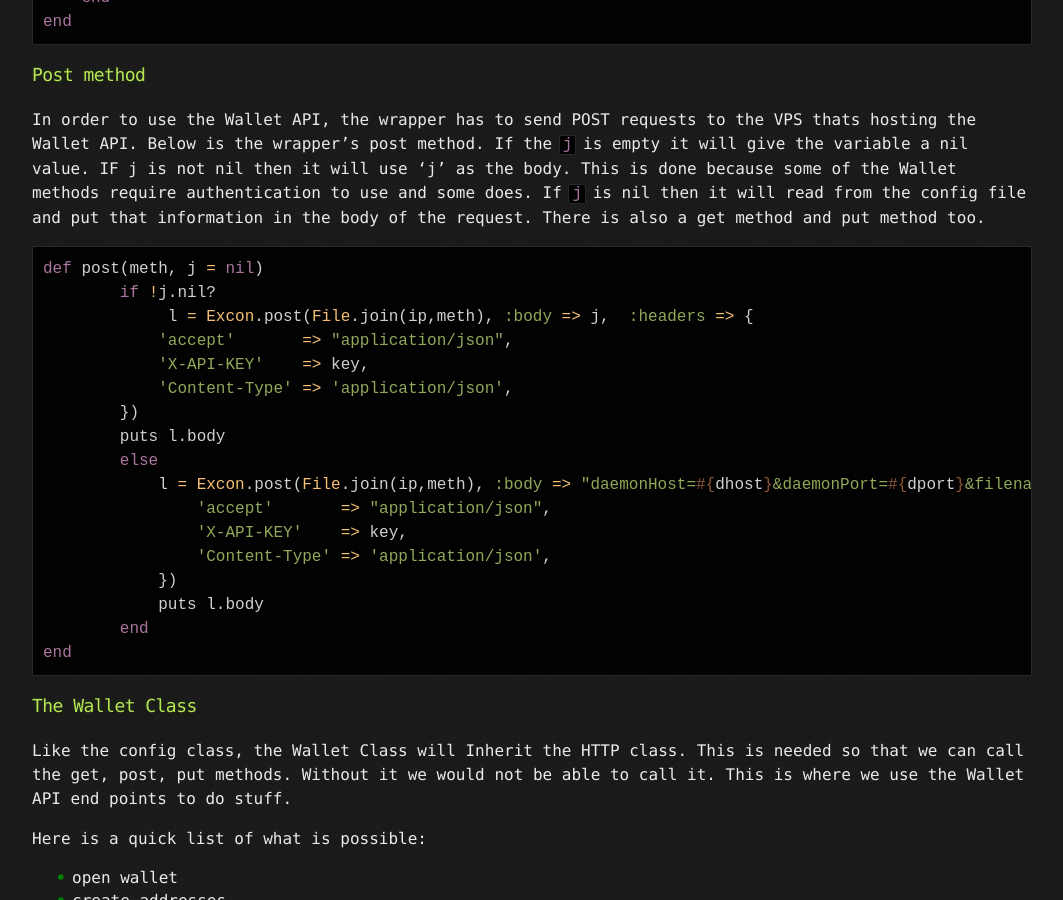
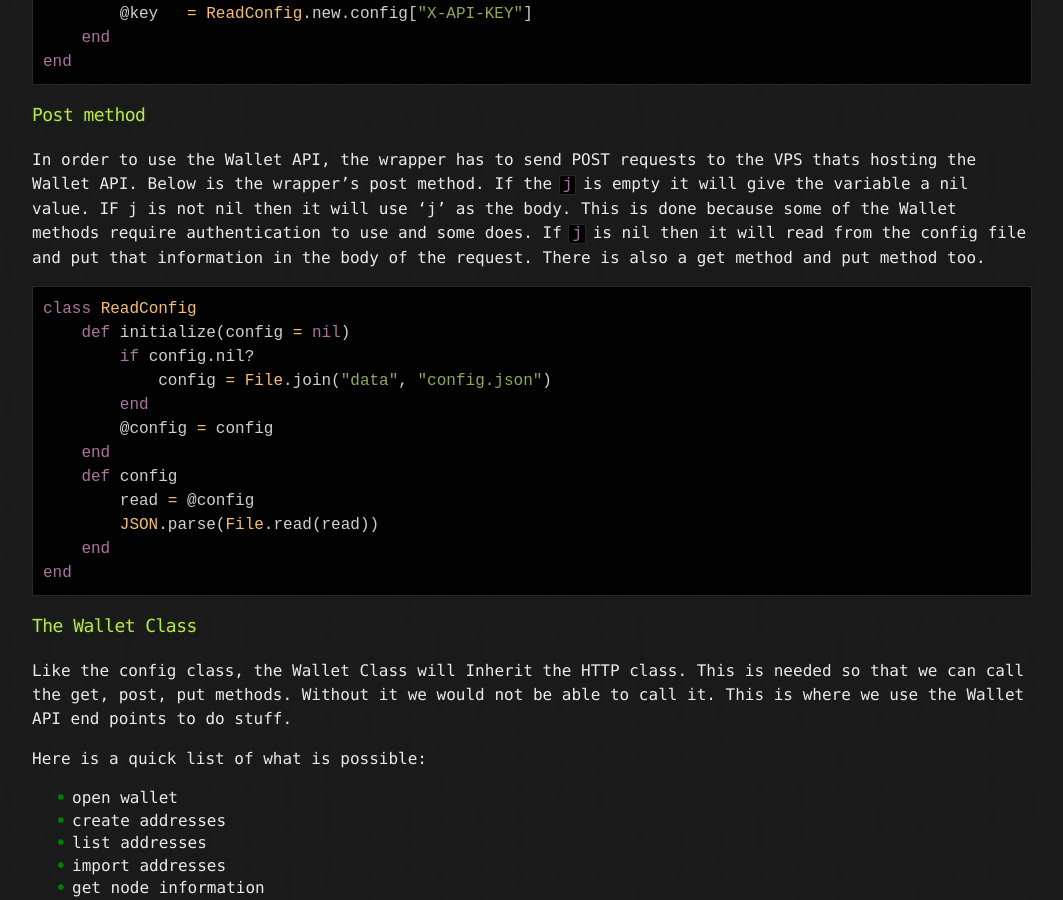
Before and after one commit to Michael-Meade/MinerFind, a Jekyll site: the page built from Projects/TurtleCoin-Wallet-API-Ruby.md, in a window 1280 px wide and 900 px high, scrolled down 985 px. Shown: the whole window, without its empty margins (108-1171 px from the left). Built offline with Jekyll 4.4.1, drawn with Linux system fonts in a browser that asks for light colours; our own code applies the rules of GitHub Pages for plain Markdown files; the repository's description, which GitHub fills in, is left out; some of the changed text lies outside the part shown.

Commit message:
Update TurtleCoin-Wallet-API-Ruby.md

````diff
--- a/Projects/TurtleCoin-Wallet-API-Ruby.md
+++ b/Projects/TurtleCoin-Wallet-API-Ruby.md
@@ -41,22 +41,17 @@ Below is the wrapper's post method. If the `j` is empty it will give the variabl
 This is done because some of the Wallet methods require authentication to use and some does. If `j` is nil then it will read from the config file
 and put that information in the body of the request. There is also a get method and put method too.
 ```ruby
-def post(meth, j = nil)
-        if !j.nil?
-             l = Excon.post(File.join(ip,meth), :body => j,  :headers => {
-            'accept'       => "application/json",
-            'X-API-KEY'    => key,
-            'Content-Type' => 'application/json',
-        })
-        puts l.body
-        else
-            l = Excon.post(File.join(ip,meth), :body => "daemonHost=#{dhost}&daemonPort=#{dport}&filename=#{filename}&password=#{pass}",  :headers => {
-                'accept'       => "application/json",
-                'X-API-KEY'    => key,
-                'Content-Type' => 'application/json',
-            })
-            puts l.body
+class ReadConfig
+    def initialize(config = nil)
+        if config.nil?
+            config = File.join("data", "config.json")
         end
+        @config = config
+    end
+    def config
+        read = @config
+        JSON.parse(File.read(read))
+    end
 end
 ```
 
````
Also changed, not shown: other parts of Projects/TurtleCoin-Wallet-API-Ruby.md (+1 -1 lines).
